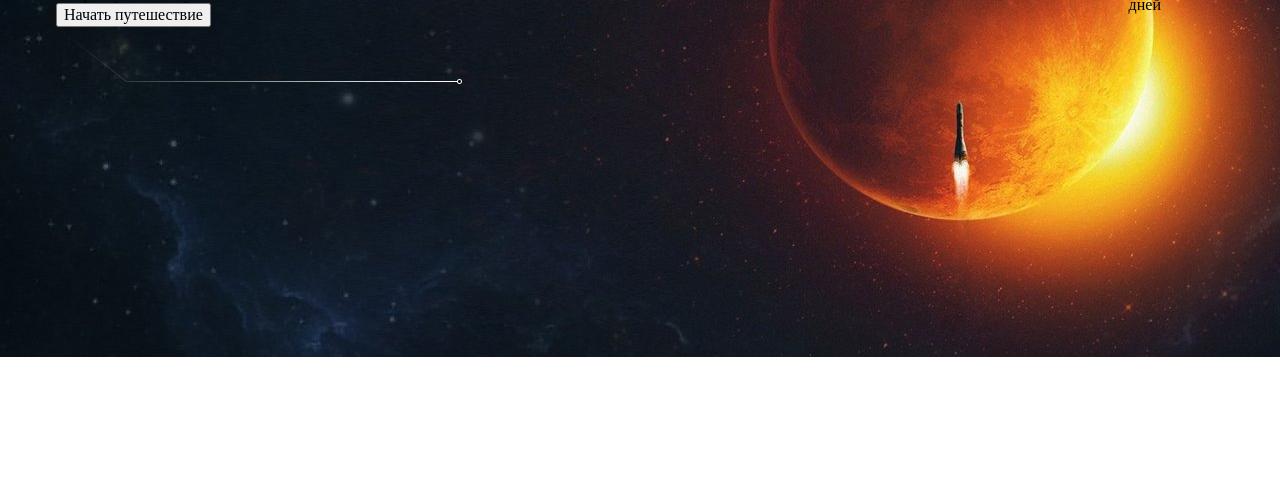
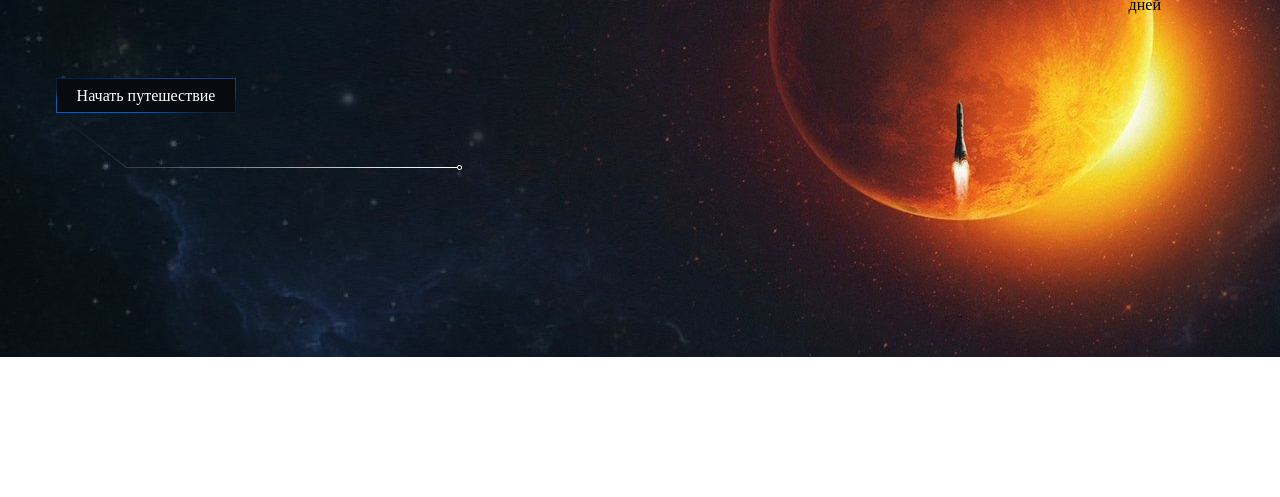
Before and after one commit to AnatoliyDemiurge/TestTask-SpaceX, a website: page app/index.html in a window 1280 px wide. Shown: the part 303-800 px from the top of the page. Drawn offline with Linux system fonts and the light colour scheme.

Commit message:
intro 20%

```diff
--- a/app/index.html
+++ b/app/index.html
@@ -57,9 +57,14 @@
             <div class="intro__travel">
               <h1 class="intro__title">Путешествиe</h1>
               <p class="intro__subtitle">на красную планету</p>
-              <button class="intro__button">Начать путешествие</button>
+              <button class="intro__btn">
+                Начать путешествие
+                 <!-- Квадратные уголки -->
+                 <div class="intro__corner"></div>
+                 <div class="intro__corner"></div>
+              </button>
               <div class="intro__pic">
-                <img src="images/line.png" alt="">
+                <img src="images/line.png" alt="racket-line">
               </div>
             </div>
             <div class="intro__info">
--- a/app/scss/style.scss
+++ b/app/scss/style.scss
@@ -125,7 +125,6 @@
     &__inner{
         display:flex;
         justify-content: space-between;
-
     }
     &__travel{
         padding-top:117px;
@@ -137,10 +136,34 @@
         color: #0B2349;
         font-family: 'MuseoSansCyrl';
         font-size: 58px;
-        line-height: 1.2;
+        line-height: 0.8;
         font-weight: 700;
         text-transform: uppercase;
         color: #ffffff;
+        transition :all linear 5s;
+    }
+    &__subtitle{
+        font-family: 'MuseoSansCyrl';
+        background-image: linear-gradient(-90.0deg, #ff3f04 0%, #ffffff 90%, #ffffff 100%);
+        -webkit-background-clip: text;
+        -webkit-text-fill-color: transparent;
+        font-size: 25px;
+        font-weight: 300;
+        padding-bottom:86px;
+    }
+    &__btn{
+        width: 180px;
+        height: 35px;
+        border-style: solid;
+        border-width: 1px;
+        border-image-source: linear-gradient(189.0deg, #263e66 20%, #09213d 40%, #111f2d 61%, #23599c 79%);
+        border-image-slice: 1;
+        background-origin: padding-box;
+        background-clip: padding-box;
+        background-color: #070b0f;
+        color:#fff;
+    }
+    &__pic{
 
     }
 }
```
Also changed, not shown: app/css/style.min.css, app/images/intro-left-corner.png (added), app/images/intro-right-corner.png (added).
